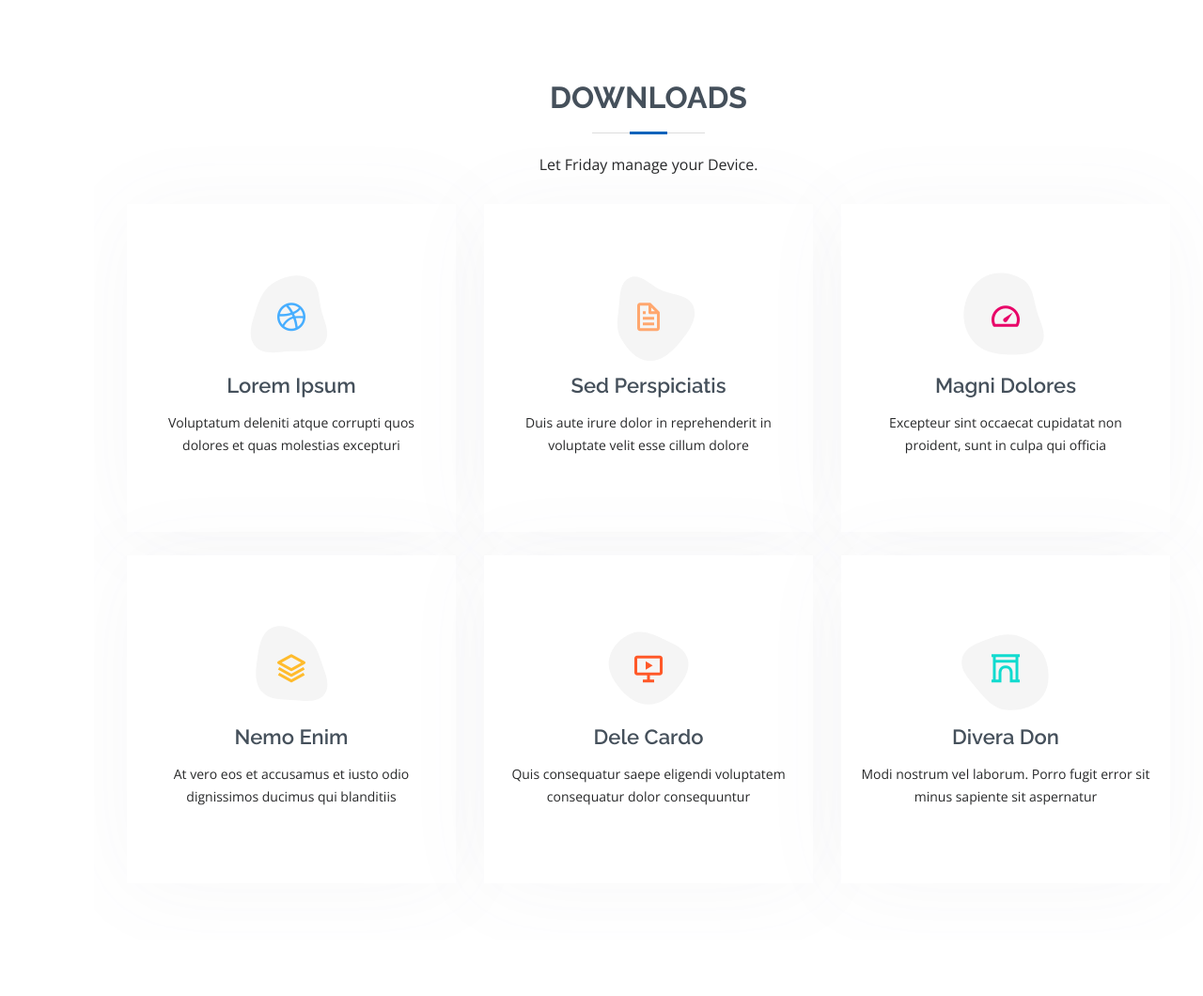
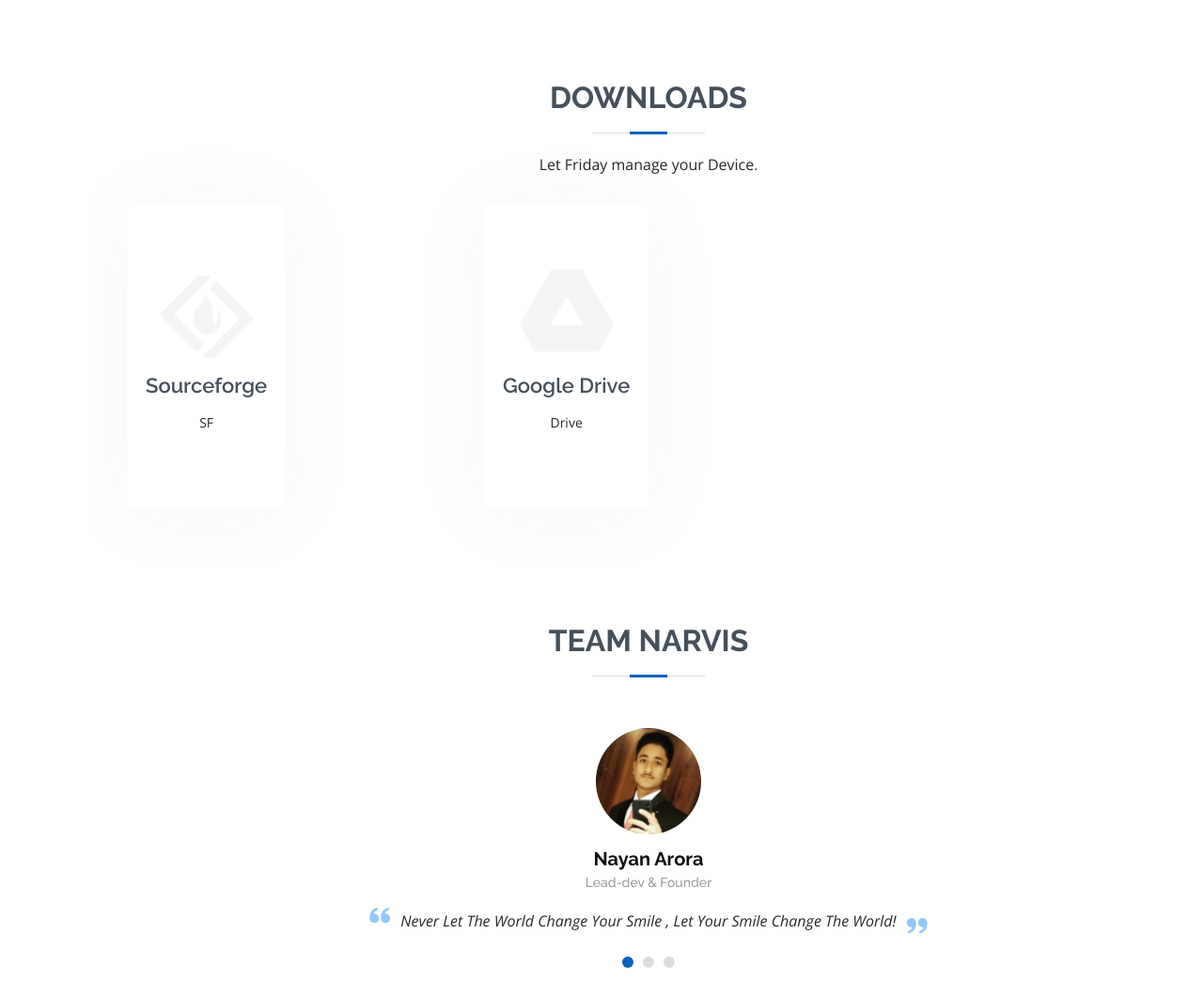
Before and after one commit to AnushkaDwivedi17/narvis_web, a Flask app: template templates/index.html in a window 1280 px wide. Shown: the part 2200-3260 px from the top of the page at 94% size. Run offline with Flask 2, Linux system fonts and the light colour scheme; the template is opened without the code that fills it, so the values that code supplies are empty; some libraries are stand-ins or nearby versions.

Commit message:
More ui changes

```diff
--- a/main.py
+++ b/main.py
@@ -1,7 +1,7 @@
 from flask import Flask , render_template
 app=Flask(__name__)
 
-@app.route("/index")
+@app.route("/")
 def index ():
     return render_template('index.html')
 @app.route("/port")
--- a/static/css/style.css
+++ b/static/css/style.css
@@ -260,7 +260,7 @@ h1, h2, h3, h4, h5, h6 {
 
 #hero:before {
   content: "";
-  background: rgba(255, 255, 255, 0.8);
+  background: rgba(0,0,0,0);
   position: absolute;
   bottom: 0;
   top: 0;
--- a/templates/index.html
+++ b/templates/index.html
@@ -238,87 +238,122 @@
 
         <div class="row">
 
-          <div class="col-lg-4 col-md-6 d-flex align-items-stretch" data-aos="zoom-in" data-aos-delay="100">
-            <div class="icon-box iconbox-blue">
+          <div class="col-lg-4 col-md-6 d-flex align-items-stretch" data-aos="zoom-out" data-aos-delay="100">
+            <div class="icon-box iconbox-orange">
               <div class="icon">
-                <svg width="100" height="100" viewBox="0 0 600 600" xmlns="http://www.w3.org/2000/svg">
-                  <path stroke="none" stroke-width="0" fill="#f5f5f5" d="M300,521.0016835830174C376.1290562159157,517.8887921683347,466.0731472004068,529.7835943286574,510.70327084640275,468.03025145048787C554.3714126377745,407.6079735673963,508.03601936045806,328.9844924480964,491.2728898941984,256.3432110539036C474.5976632858925,184.082847569629,479.9380746630129,96.60480741107993,416.23090153303,58.64404602377083C348.86323505073057,18.502131276798302,261.93793281208167,40.57373210992963,193.5410806939664,78.93577620505333C130.42746243093433,114.334589627462,98.30271207620316,179.96522072025542,76.75703585869454,249.04625023123273C51.97151888228291,328.5150500222984,13.704378332031375,421.85034740162234,66.52175969318436,486.19268352777647C119.04800174914682,550.1803526380478,217.28368757567262,524.383925680826,300,521.0016835830174"></path>
-                </svg>
-                <i class="bx bxl-dribbble"></i>
+
+              <svg width="100" height="100" viewBox="0 0 600 600" xmlns="http://www.w3.org/2000/svg">
+                <a href="/downloads">
+
+                <g transform="translate(0.000000,600.000000) scale(0.100000,-0.100000)"
+                fill="#000000" stroke="none">
+                <path d="M1247 4413 c-665 -665 -1215 -1221 -1223 -1236 -9 -17 -13 -40 -9
+                -56 4 -18 356 -377 1153 -1173 631 -630 1157 -1151 1169 -1157 13 -6 33 -9 46
+                -6 13 4 108 91 211 194 176 177 186 189 186 225 0 37 -22 61 -901 944 -496
+                498 -910 920 -920 936 -24 39 -24 73 0 112 10 17 532 546 1160 1176 1231 1236
+                1170 1170 1116 1223 l-24 25 -378 0 -378 0 -1208 -1207z"/>
+                <path d="M3605 5211 c-16 -10 -110 -99 -207 -198 -160 -162 -178 -184 -178
+                -214 0 -31 64 -98 919 -954 980 -981 946 -944 922 -1017 -8 -24 -345 -367
+                -1161 -1183 -1038 -1038 -1150 -1153 -1150 -1181 0 -18 9 -42 19 -55 l19 -24
+                378 -3 378 -3 1223 1223 c1215 1215 1223 1223 1223 1263 0 39 -8 48 -1163
+                1202 -639 640 -1169 1163 -1177 1163 -8 0 -28 -9 -45 -19z"/>
+                <path d="M2830 4420 c-16 -16 -20 -33 -20 -84 0 -35 -4 -88 -10 -117 -16 -88
+                -99 -242 -200 -369 -234 -296 -289 -380 -351 -530 -66 -157 -92 -298 -92 -490
+                0 -155 16 -244 67 -374 157 -399 554 -640 944 -572 343 60 612 312 717 671 33
+                111 44 299 26 425 -16 109 -61 257 -117 384 -51 117 -76 148 -99 125 -12 -12
+                -12 -24 2 -89 23 -113 23 -419 0 -530 -21 -99 -85 -239 -123 -269 -55 -44
+                -110 -16 -134 68 -6 20 -15 135 -20 257 -9 226 -19 330 -46 489 -50 293 -155
+                573 -294 783 -63 95 -195 242 -218 242 -6 0 -21 -9 -32 -20z"/>
+                </g>
+              </a>
+              </svg>
               </div>
-              <h4><a href="">Lorem Ipsum</a></h4>
-              <p>Voluptatum deleniti atque corrupti quos dolores et quas molestias excepturi</p>
+              <h4><a href="/downloads">Sourceforge</a></h4>
+              <p>SF</p>
             </div>
           </div>
 
-          <div class="col-lg-4 col-md-6 d-flex align-items-stretch mt-4 mt-md-0" data-aos="zoom-in" data-aos-delay="200">
-            <div class="icon-box iconbox-orange ">
+          <div class="col-lg-4 col-md-6 d-flex align-items-stretch mt-4 mt-md-0" data-aos="zoom-in" data-aos-delay="100">
+            <div class="icon-box iconbox-blue ">
               <div class="icon">
-                <svg width="100" height="100" viewBox="0 0 600 600" xmlns="http://www.w3.org/2000/svg">
-                  <path stroke="none" stroke-width="0" fill="#f5f5f5" d="M300,582.0697525312426C382.5290701553225,586.8405444964366,449.9789794690241,525.3245884688669,502.5850820975895,461.55621195738473C556.606425686781,396.0723002908107,615.8543463187945,314.28637112970534,586.6730223649479,234.56875336149918C558.9533121215079,158.8439757836574,454.9685369536778,164.00468322053177,381.49747125262974,130.76875717737553C312.15926192815925,99.40240125094834,248.97055460311594,18.661163978235184,179.8680185752513,50.54337015887873C110.5421016452524,82.52863877960104,119.82277516462835,180.83849132639028,109.12597500060166,256.43424936330496C100.08760227029461,320.3096726198365,92.17705696193138,384.0621239912766,124.79988738764834,439.7174275375508C164.83382741302287,508.01625554203684,220.96474134820875,577.5009287672846,300,582.0697525312426"></path>
-                </svg>
-                <i class="bx bx-file"></i>
+                <svg version="1.1" id="Livello_1" xmlns:x="&ns_extend;" xmlns:i="&ns_ai;" xmlns:graph="&ns_graphs;"
+                     xmlns="http://www.w3.org/2000/svg" xmlns:xlink="http://www.w3.org/1999/xlink" x="0px" y="0px" viewBox="0 0 287.5 250"
+                     enable-background="new 0 0 287.5 250" xml:space="preserve">
+
+                <a href="/downloads">
+                  <metadata>
+                    <sfw  xmlns="&ns_sfw;">
+                      <slices></slices>
+                      <sliceSourceBounds  bottomLeftOrigin="true" height="250" width="287.5" x="-131.8" y="-113"></sliceSourceBounds>
+                    </sfw>
+                  </metadata>
+                  <g>
+                    <g>
+                      <defs>
+                        <path id="SVGID_1_" d="M190.7,0H96.8L0,168.8L45.8,250h195.9l45.8-81.2C287.5,168.8,190.7,0,190.7,0z M92.9,168.8l50.9-87.8
+                          l50.9,87.8H92.9z"/>
+                      </defs>
+                      <clipPath id="SVGID_2_">
+                        <use xlink:href="#SVGID_1_"  overflow="visible"/>
+                      </clipPath>
+                      <g clip-path="url(#SVGID_2_)">
+                        <path fill="#4285F4" d="M45.8,168.8V250h195.9l45.8-81.2H45.8z"/>
+
+                          <linearGradient id="SVGID_3_" gradientUnits="userSpaceOnUse" x1="6263.6924" y1="-4322.291" x2="6831.4297" y2="-4630.3159" gradientTransform="matrix(0.125 0 0 -0.125 -713.3438 -330.75)">
+                          <stop  offset="0" style="stop-color:#1A237E;stop-opacity:0.2"/>
+                          <stop  offset="1" style="stop-color:#1A237E;stop-opacity:2.000000e-02"/>
+                        </linearGradient>
+                        <path fill="url(#SVGID_3_)" d="M92.9,168.8L140,250H45.8L92.9,168.8z"/>
+                        <path fill="#FFFFFF" fill-opacity="0.2" d="M92,170.3h192.9l2.7-1.6H92.9L92,170.3z"/>
+                        <path fill="#1A237E" fill-opacity="0.2" d="M284.8,170.3l-44,78.1H46.7l-0.9,1.6h195.9l45.8-81.2L284.8,170.3z"/>
+                        <path fill="#1A237E" fill-opacity="5.000000e-02" d="M93.8,170.3l-0.9-1.6L45.8,250h1.8L93.8,170.3z"/>
+                      </g>
+                    </g>
+                    <g>
+                      <defs>
+                        <path id="SVGID_4_" d="M190.7,0H96.8L0,168.8L45.8,250h195.9l45.8-81.2C287.5,168.8,190.7,0,190.7,0z M92.9,168.8l50.9-87.8
+                          l50.9,87.8H92.9z"/>
+                      </defs>
+                      <clipPath id="SVGID_5_">
+                        <use xlink:href="#SVGID_4_"  overflow="visible"/>
+                      </clipPath>
+                      <g clip-path="url(#SVGID_5_)">
+                        <path fill="#0F9D58" d="M96.8,0L0,168.8L45.8,250L156.2,59.4L96.8,0z"/>
+                        <path fill="#263238" fill-opacity="0.1" d="M96.8,0l0.9,4.6l44.2,76.3L45.8,246.8l-44-78.1H0L45.8,250l98-169.1L96.8,0z"/>
+                        <path fill="#FFFFFF" fill-opacity="0.2" d="M1.8,168.8l96-167.2L96.8,0L0,168.8H1.8z"/>
+                      </g>
+                    </g>
+                    <g>
+                      <defs>
+                        <path id="SVGID_6_" d="M190.7,0H96.8L0,168.8L45.8,250h195.9l45.8-81.2C287.5,168.8,190.7,0,190.7,0z M92.9,168.8l50.9-87.8
+                          l50.9,87.8H92.9z"/>
+                      </defs>
+                      <clipPath id="SVGID_7_">
+                        <use xlink:href="#SVGID_6_"  overflow="visible"/>
+                      </clipPath>
+                      <g clip-path="url(#SVGID_7_)">
+                        <path fill="#FFCD40" d="M190.7,0H96.8l97.8,168.8h92.9L190.7,0z"/>
+                        <path fill="#FFFFFF" fill-opacity="0.2" d="M190.7,0H96.8l2.7,1.6h90.2l96,167.2h1.8L190.7,0z"/>
+                        <path fill="#BF360C" fill-opacity="0.1" d="M195.5,167.2L99.5,1.6L96.8,0l97.8,168.8L195.5,167.2z"/>
+                      </g>
+                    </g>
+
+                      <radialGradient id="SVGID_8_" cx="6486.3501" cy="-2666.2124" r="2290.675" gradientTransform="matrix(0.125 0 0 -0.125 -713.3438 -330.75)" gradientUnits="userSpaceOnUse">
+                      <stop  offset="0" style="stop-color:#FFFFFF;stop-opacity:0.1"/>
+                      <stop  offset="1" style="stop-color:#FFFFFF;stop-opacity:0"/>
+                    </radialGradient>
+                    <path fill="url(#SVGID_8_)" d="M190.7,0H96.8L0,168.8L45.8,250h195.9l45.8-81.2C287.5,168.8,190.7,0,190.7,0z M92.9,168.8
+                      l50.9-87.8l50.9,87.8H92.9z"/>
+                  </g>
+                </a>
+                  </svg>
+
               </div>
-              <h4><a href="">Sed Perspiciatis</a></h4>
-              <p>Duis aute irure dolor in reprehenderit in voluptate velit esse cillum dolore</p>
+              <h4><a href="/downloads">Google Drive</a></h4>
+              <p>Drive</p>
             </div>
           </div>
 
-          <div class="col-lg-4 col-md-6 d-flex align-items-stretch mt-4 mt-lg-0" data-aos="zoom-in" data-aos-delay="300">
-            <div class="icon-box iconbox-pink">
-              <div class="icon">
-                <svg width="100" height="100" viewBox="0 0 600 600" xmlns="http://www.w3.org/2000/svg">
-                  <path stroke="none" stroke-width="0" fill="#f5f5f5" d="M300,541.5067337569781C382.14930387511276,545.0595476570109,479.8736841581634,548.3450877840088,526.4010558755058,480.5488172755941C571.5218469581645,414.80211281144784,517.5187510058486,332.0715597781072,496.52539010469104,255.14436215662573C477.37192572678356,184.95920475031193,473.57363656557914,105.61284051026155,413.0603344069578,65.22779650032875C343.27470386102294,18.654635553484475,251.2091493199835,5.337323636656869,175.0934190732945,40.62881213300186C97.87086631185822,76.43348514350839,51.98124368387456,156.15599469081315,36.44837278890362,239.84606092416172C21.716077023791087,319.22268207091537,43.775223500013084,401.1760424656574,96.891909868211,461.97329694683043C147.22146801428983,519.5804099606455,223.5754009179313,538.201503339737,300,541.5067337569781"></path>
-                </svg>
-                <i class="bx bx-tachometer"></i>
-              </div>
-              <h4><a href="">Magni Dolores</a></h4>
-              <p>Excepteur sint occaecat cupidatat non proident, sunt in culpa qui officia</p>
-            </div>
-          </div>
-
-          <div class="col-lg-4 col-md-6 d-flex align-items-stretch mt-4" data-aos="zoom-in" data-aos-delay="100">
-            <div class="icon-box iconbox-yellow">
-              <div class="icon">
-                <svg width="100" height="100" viewBox="0 0 600 600" xmlns="http://www.w3.org/2000/svg">
-                  <path stroke="none" stroke-width="0" fill="#f5f5f5" d="M300,503.46388370962813C374.79870501325706,506.71871716319447,464.8034551963731,527.1746412648533,510.4981551193396,467.86667711651364C555.9287308511215,408.9015244558933,512.6030010748507,327.5744911775523,490.211057578863,256.5855673507754C471.097692560561,195.9906835881958,447.69079081568157,138.11976852964426,395.19560036434837,102.3242989838813C329.3053358748298,57.3949838291264,248.02791733380457,8.279543830951368,175.87071277845988,42.242879143198664C103.41431057327972,76.34704239035025,93.79494320519305,170.9812938413882,81.28167332365135,250.07896920659033C70.17666984294237,320.27484674793965,64.84698225790005,396.69656628748305,111.28512138212992,450.4950937839243C156.20124167950087,502.5303643271138,231.32542653798444,500.4755392045468,300,503.46388370962813"></path>
-                </svg>
-                <i class="bx bx-layer"></i>
-              </div>
-              <h4><a href="">Nemo Enim</a></h4>
-              <p>At vero eos et accusamus et iusto odio dignissimos ducimus qui blanditiis</p>
-            </div>
-          </div>
-
-          <div class="col-lg-4 col-md-6 d-flex align-items-stretch mt-4" data-aos="zoom-in" data-aos-delay="200">
-            <div class="icon-box iconbox-red">
-              <div class="icon">
-                <svg width="100" height="100" viewBox="0 0 600 600" xmlns="http://www.w3.org/2000/svg">
-                  <path stroke="none" stroke-width="0" fill="#f5f5f5" d="M300,532.3542879108572C369.38199826031484,532.3153073249985,429.10787420159085,491.63046689027357,474.5244479745417,439.17860296908856C522.8885846962883,383.3225815378663,569.1668002868075,314.3205725914397,550.7432151929288,242.7694973846089C532.6665558377875,172.5657663291529,456.2379748765914,142.6223662098291,390.3689995646985,112.34683881706744C326.66090330228417,83.06452184765237,258.84405631176094,53.51806209861945,193.32584062364296,78.48882559362697C121.61183558270385,105.82097193414197,62.805066853699245,167.19869350419734,48.57481801355237,242.6138429142374C34.843463184063346,315.3850353017275,76.69343916112496,383.4422959591041,125.22947124332185,439.3748458443577C170.7312796277747,491.8107796887764,230.57421082200815,532.3932930995766,300,532.3542879108572"></path>
-                </svg>
-                <i class="bx bx-slideshow"></i>
-              </div>
-              <h4><a href="">Dele Cardo</a></h4>
-              <p>Quis consequatur saepe eligendi voluptatem consequatur dolor consequuntur</p>
-            </div>
-          </div>
-
-          <div class="col-lg-4 col-md-6 d-flex align-items-stretch mt-4" data-aos="zoom-in" data-aos-delay="300">
-            <div class="icon-box iconbox-teal">
-              <div class="icon">
-                <svg width="100" height="100" viewBox="0 0 600 600" xmlns="http://www.w3.org/2000/svg">
-                  <path stroke="none" stroke-width="0" fill="#f5f5f5" d="M300,566.797414625762C385.7384707136149,576.1784315230908,478.7894351017131,552.8928747891023,531.9192734346935,484.94944893311C584.6109503024035,417.5663521118492,582.489472248146,322.67544863468447,553.9536738515405,242.03673114598146C529.1557734026468,171.96086150256528,465.24506316201064,127.66468636344209,395.9583748389544,100.7403814666027C334.2173773831606,76.7482773500951,269.4350130405921,84.62216499799875,207.1952322260088,107.2889140133804C132.92018162631612,134.33871894543012,41.79353780512637,160.00259165414826,22.644507872594943,236.69541883565114C3.319112789854554,314.0945973066697,72.72355303640163,379.243833228382,124.04198916343866,440.3218312028393C172.9286146004772,498.5055451809895,224.45579914871206,558.5317968840102,300,566.797414625762"></path>
-                </svg>
-                <i class="bx bx-arch"></i>
-              </div>
-              <h4><a href="">Divera Don</a></h4>
-              <p>Modi nostrum vel laborum. Porro fugit error sit minus sapiente sit aspernatur</p>
-            </div>
-          </div>
-
-        </div>
-
-      </div>
     </section><!-- End Services Section -->
 
     <!-- ======= Testimonials Section ======= -->
```
Also changed, not shown: static/img/hero-bg.jpg.
